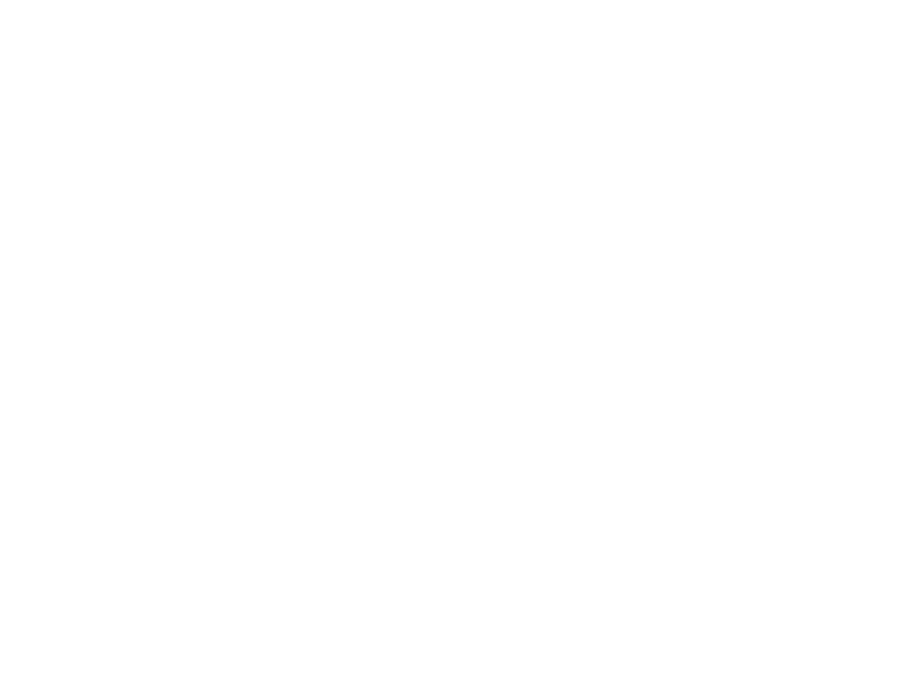
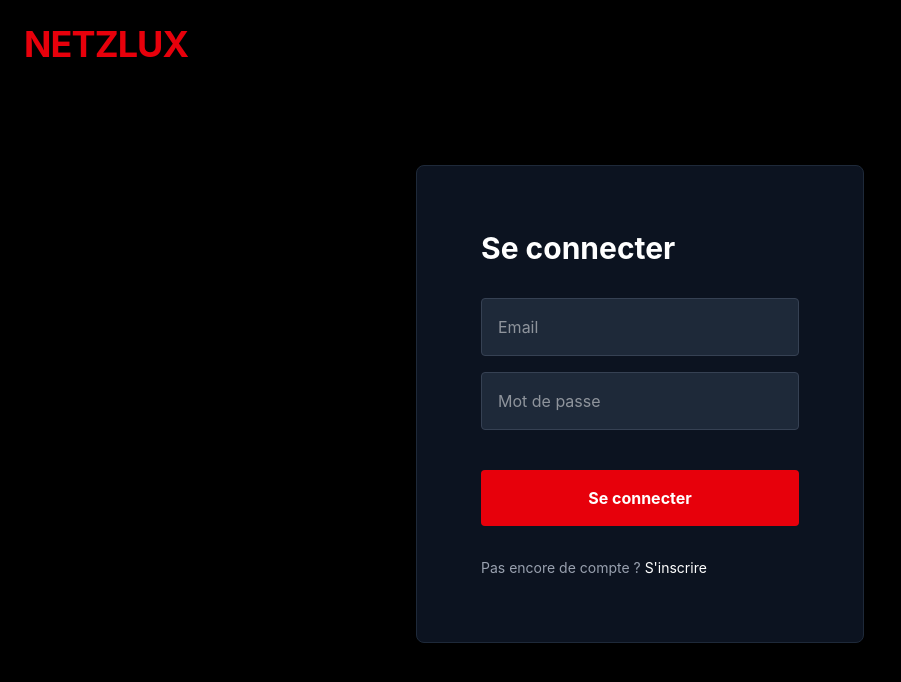
Before and after one commit to MalikMoussaoui/Netflix-Chill, a React app in the folder frontend-user/: page /login in a window 1280 px wide. Shown: the top 682 px of the page, without its empty margins (0-901 px from the left). Built offline with nearby package versions, Linux system fonts and the light colour scheme; the HTML template or start-up script is replaced by a standard one.

Commit message:
feat: implement login form with validation and loading state; add ProtectedRoute for my rentals page

```diff
--- a/frontend-user/src/App.jsx
+++ b/frontend-user/src/App.jsx
@@ -7,19 +7,26 @@
 import Login from './pages/Login';
 import Register from './pages/Register';
 import NotFound from './pages/NotFound';
+import ProtectedRoute from './utils/ProtectedRoute';
 
 function App() {
     return (
         <BrowserRouter>
             <Routes>
-                {/* Routes publiques */}
                 <Route path="/" element={<Home />} />
                 <Route path="/movie/:id" element={<MovieDetail />} />
-                <Route path="/my-rentals" element={<MyRentals />} />
                 <Route path="/login" element={<Login />} />
                 <Route path="/register" element={<Register />} />
 
-                {/* Route 404 (si l'URL n'existe pas) */}
+                <Route
+                    path="/my-rentals"
+                    element={
+                        <ProtectedRoute>
+                            <MyRentals />
+                        </ProtectedRoute>
+                    }
+                />
+
                 <Route path="*" element={<NotFound />} />
             </Routes>
         </BrowserRouter>
--- a/frontend-user/src/pages/Login.jsx
+++ b/frontend-user/src/pages/Login.jsx
@@ -1,10 +1,104 @@
-import React from 'react';
+import React, { useState } from 'react';
+import { useNavigate, Link } from 'react-router-dom';
 
 function Login() {
+    // États pour stocker ce que l'utilisateur tape
+    const [formData, setFormData] = useState({ email: '', password: '' });
+    const [errors, setErrors] = useState({});
+    const [isLoading, setIsLoading] = useState(false);
+
+    // Outil de redirection
+    const navigate = useNavigate();
+
+    // Vérification des champs avant l'envoi
+    const validateForm = () => {
+        const newErrors = {};
+        if (!formData.email) newErrors.email = "Email requis";
+        if (!formData.password) newErrors.password = "Mot de passe requis";
+        return newErrors;
+    };
+
+    // Fonction déclenchée au clic sur "Se connecter"
+    const handleSubmit = async (e) => {
+        e.preventDefault(); // Empêche le rechargement de la page
+
+        const newErrors = validateForm();
+        if (Object.keys(newErrors).length > 0) {
+            setErrors(newErrors);
+            return;
+        }
+
+        setIsLoading(true);
+
+        // Simulation d'un temps de chargement vers un serveur (1 seconde)
+        setTimeout(() => {
+            // Sauvegarde locale de l'utilisateur (on simule qu'il est connecté)
+            localStorage.setItem('user', JSON.stringify({
+                email: formData.email,
+                name: formData.email.split('@')[0] // Utilise le début de l'email comme nom
+            }));
+
+            setIsLoading(false);
+
+            // Redirection vers la page d'accueil !
+            navigate('/');
+        }, 1000);
+    };
+
     return (
-        <div className="text-white pt-24 text-center">
-            <h1 className="text-3xl font-bold">Se connecter</h1>
-            <p>Le formulaire arrivera bientôt...</p>
+        <div className="min-h-screen bg-black text-white flex flex-col">
+            {/* Petit logo en haut à gauche */}
+            <div className="p-6">
+                <Link to="/">
+                    <h1 className="text-red-600 text-4xl font-bold tracking-tight">NETZLUX</h1>
+                </Link>
+            </div>
+
+            {/* Conteneur du formulaire centré */}
+            <div className="flex-1 flex justify-center items-center px-4 -mt-20">
+                <div className="bg-gray-900/80 p-10 md:p-16 rounded-lg w-full max-w-md shadow-2xl border border-gray-800">
+                    <h2 className="text-3xl font-bold mb-8">Se connecter</h2>
+
+                    <form onSubmit={handleSubmit} className="flex flex-col space-y-4">
+                        <div>
+                            <input
+                                type="email"
+                                placeholder="Email"
+                                className={`w-full p-4 bg-gray-800 border ${errors.email ? 'border-red-500' : 'border-gray-700'} rounded focus:outline-none focus:border-gray-500`}
+                                value={formData.email}
+                                onChange={(e) => setFormData({...formData, email: e.target.value})}
+                            />
+                            {errors.email && <p className="text-red-500 text-xs mt-1">{errors.email}</p>}
+                        </div>
+
+                        <div>
+                            <input
+                                type="password"
+                                placeholder="Mot de passe"
+                                className={`w-full p-4 bg-gray-800 border ${errors.password ? 'border-red-500' : 'border-gray-700'} rounded focus:outline-none focus:border-gray-500`}
+                                value={formData.password}
+                                onChange={(e) => setFormData({...formData, password: e.target.value})}
+                            />
+                            {errors.password && <p className="text-red-500 text-xs mt-1">{errors.password}</p>}
+                        </div>
+
+                        <button
+                            type="submit"
+                            disabled={isLoading}
+                            className="w-full bg-red-600 hover:bg-red-700 text-white font-bold py-4 rounded mt-6 transition-colors disabled:opacity-50"
+                        >
+                            {isLoading ? 'Connexion en cours...' : 'Se connecter'}
+                        </button>
+                    </form>
+
+                    <div className="mt-8 text-gray-400 text-sm">
+                        Pas encore de compte ?{' '}
+                        <Link to="/register" className="text-white hover:underline">
+                            S'inscrire
+                        </Link>
+                    </div>
+                </div>
+            </div>
         </div>
     );
 }
--- /dev/null
+++ b/frontend-user/src/utils/ProtectedRoute.jsx
@@ -0,0 +1,14 @@
+import React from 'react';
+import { Navigate } from 'react-router-dom';
+
+function ProtectedRoute({ children }) {
+    const isAuthenticated = localStorage.getItem('user') !== null;
+
+    if (!isAuthenticated) {
+        return <Navigate to="/login" replace />;
+    }
+
+    return children;
+}
+
+export default ProtectedRoute;
```
